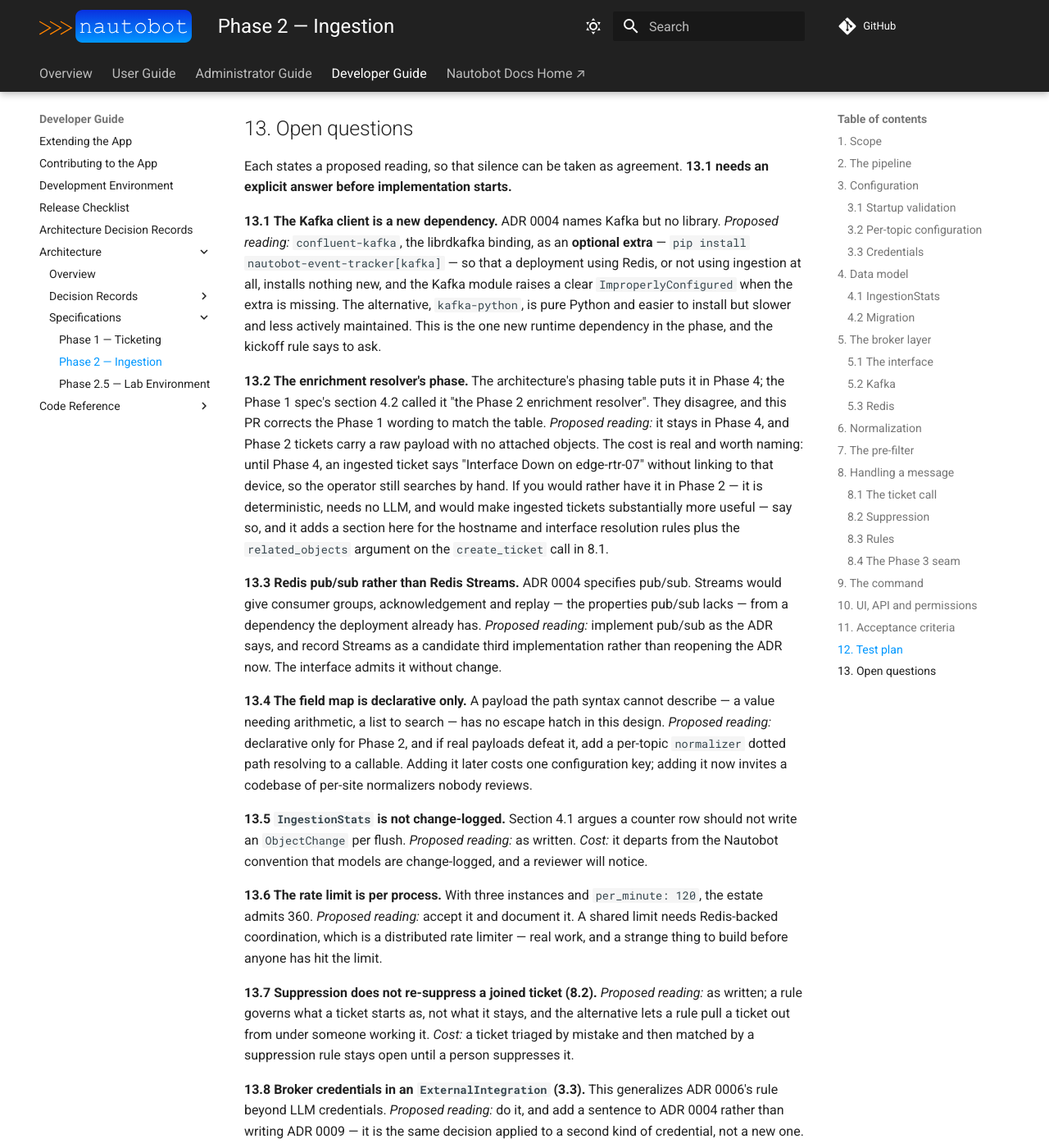
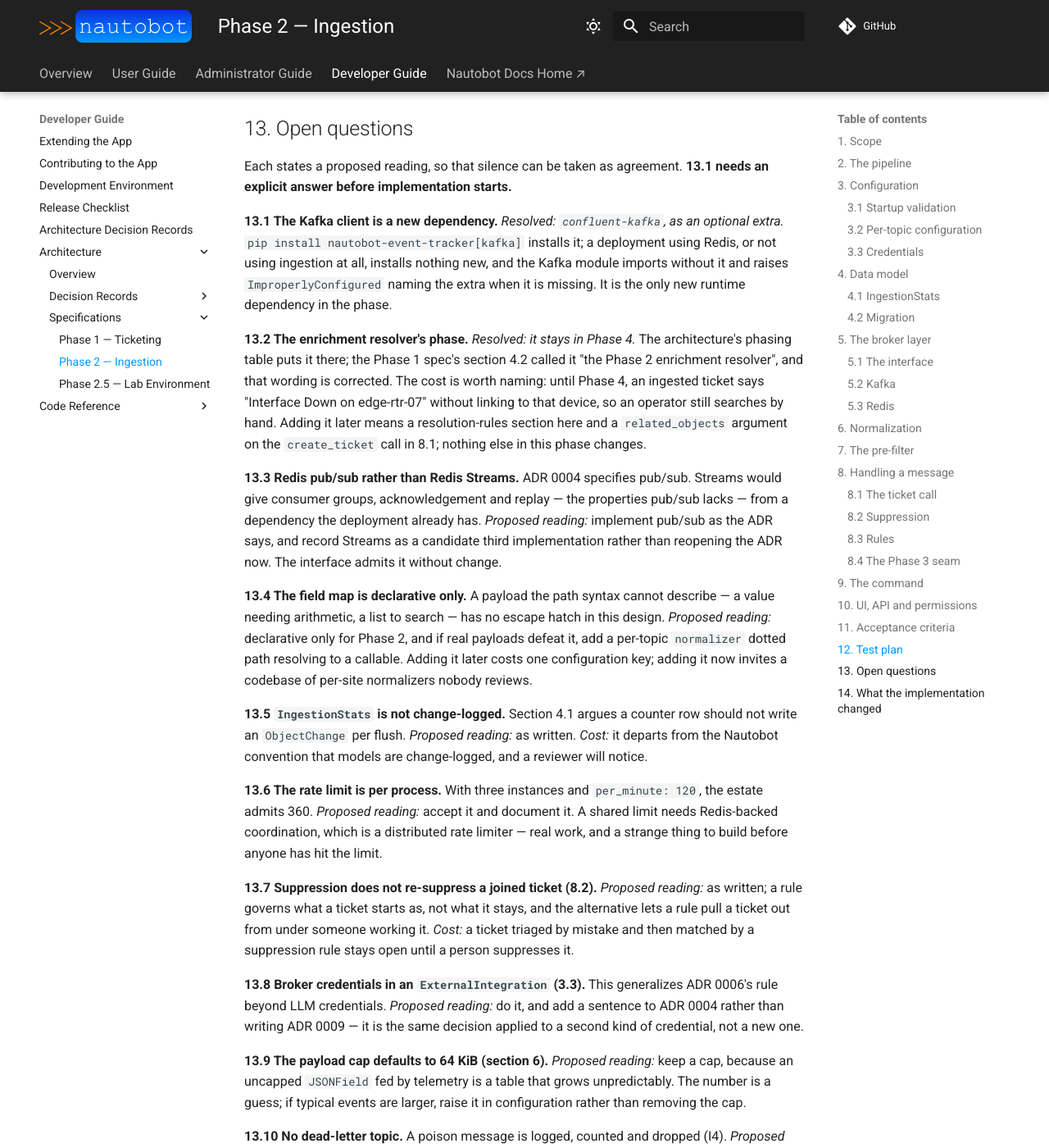
Before and after one commit to jtdub/nautobot-app-event-tracker, an MkDocs documentation site: the page built from docs/specs/phase-2-ingestion.md, in a window 1280 px wide and 1400 px high, scrolled down 15935 px. Shown: the whole window at 82% size. Built offline with MkDocs 1.6.1 and Material for MkDocs 9.7.7, drawn with Linux system fonts in a browser that asks for light colours; comment, search, counter and statistics services are not loaded; some of the changed text lies outside the part shown.

Commit message:
Record what the Phase 2 implementation settled
The two open questions that needed an answer have one: confluent-kafka
as an optional extra, and the enrichment resolver staying in Phase 4.

Section 14 records where the implementation departed from the spec -
the poll timeout belonging to the loop rather than to Kafka, the
unresolvable dedup template being logged rather than counted so the
drop invariant holds, retention covering every consumer's rows, and the
connection being dropped before a retry only when it is ours to drop.

Co-Authored-By: Claude Opus 5 <noreply@anthropic.com>
Claude-Session: https://claude.ai/code/session_01JbELBj7RDANwqDxzL1J67Z

```diff
--- a/docs/specs/phase-2-ingestion.md
+++ b/docs/specs/phase-2-ingestion.md
@@ -77,7 +78,6 @@ PLUGINS_CONFIG = {
                 "bootstrap_servers": ["kafka-1:9092", "kafka-2:9092"],
                 "group_id": "nautobot-event-tracker",
                 "external_integration": "",     # name of an ExternalIntegration, optional
-                "poll_timeout_seconds": 1.0,
             },
             "redis": {
                 "external_integration": "",
@@ -432,9 +432,9 @@ Timing is injected, never slept on: the rate limiter and the stats bucket both t
 
 Each states a proposed reading, so that silence can be taken as agreement. **13.1 needs an explicit answer before implementation starts.**
 
-**13.1 The Kafka client is a new dependency.** ADR 0004 names Kafka but no library. *Proposed reading:* `confluent-kafka`, the librdkafka binding, as an **optional extra** — `pip install nautobot-event-tracker[kafka]` — so that a deployment using Redis, or not using ingestion at all, installs nothing new, and the Kafka module raises a clear `ImproperlyConfigured` when the extra is missing. The alternative, `kafka-python`, is pure Python and easier to install but slower and less actively maintained. This is the one new runtime dependency in the phase, and the kickoff rule says to ask.
+**13.1 The Kafka client is a new dependency.** *Resolved: `confluent-kafka`, as an optional extra.* `pip install nautobot-event-tracker[kafka]` installs it; a deployment using Redis, or not using ingestion at all, installs nothing new, and the Kafka module imports without it and raises `ImproperlyConfigured` naming the extra when it is missing. It is the only new runtime dependency in the phase.
 
-**13.2 The enrichment resolver's phase.** The architecture's phasing table puts it in Phase 4; the Phase 1 spec's section 4.2 called it "the Phase 2 enrichment resolver". They disagree, and this PR corrects the Phase 1 wording to match the table. *Proposed reading:* it stays in Phase 4, and Phase 2 tickets carry a raw payload with no attached objects. The cost is real and worth naming: until Phase 4, an ingested ticket says "Interface Down on edge-rtr-07" without linking to that device, so the operator still searches by hand. If you would rather have it in Phase 2 — it is deterministic, needs no LLM, and would make ingested tickets substantially more useful — say so, and it adds a section here for the hostname and interface resolution rules plus the `related_objects` argument on the `create_ticket` call in 8.1.
+**13.2 The enrichment resolver's phase.** *Resolved: it stays in Phase 4.* The architecture's phasing table puts it there; the Phase 1 spec's section 4.2 called it "the Phase 2 enrichment resolver", and that wording is corrected. The cost is worth naming: until Phase 4, an ingested ticket says "Interface Down on edge-rtr-07" without linking to that device, so an operator still searches by hand. Adding it later means a resolution-rules section here and a `related_objects` argument on the `create_ticket` call in 8.1; nothing else in this phase changes.
 
 **13.3 Redis pub/sub rather than Redis Streams.** ADR 0004 specifies pub/sub. Streams would give consumer groups, acknowledgement and replay — the properties pub/sub lacks — from a dependency the deployment already has. *Proposed reading:* implement pub/sub as the ADR says, and record Streams as a candidate third implementation rather than reopening the ADR now. The interface admits it without change.
 
@@ -451,3 +451,14 @@ Each states a proposed reading, so that silence can be taken as agreement. **13.
 **13.9 The payload cap defaults to 64 KiB (section 6).** *Proposed reading:* keep a cap, because an uncapped `JSONField` fed by telemetry is a table that grows unpredictably. The number is a guess; if typical events are larger, raise it in configuration rather than removing the cap.
 
 **13.10 No dead-letter topic.** A poison message is logged, counted and dropped (I4). *Proposed reading:* enough for Phase 2 — the counter and the log line make it visible, and republishing failures to a broker topic is a second producer path with its own failure modes. If operators need the messages themselves, a dead-letter topic is a small addition later.
+
+
+## 14. What the implementation changed
+
+Recorded here rather than left to a reader to discover by diffing the spec against the code.
+
+- **`poll_timeout_seconds` moved to the top of the `ingestion` block**, out of the Kafka block. Both implementations poll, and the timeout is also how often the loop can notice a shutdown signal — which has nothing to do with which broker is in use.
+- **The unresolvable-dedup-template case is logged rather than counted** (section 3.2). Counting it in `drops_by_reason` would have broken that field's invariant, since the event is not dropped. The log line is rate-limited to once per topic per stats bucket, so a misconfigured template cannot itself become the flood.
+- **Retention pruning covers every consumer's rows**, not only the pruning process's own. An instance that has stopped running would otherwise leave its counters behind forever.
+- **A database failure drops the connection before retrying**, but only when not inside an enclosing transaction. Retrying on a connection the server has already closed just fails again; a connection inside someone else's transaction is not ours to close.
+- **`IngestionStats` gained a filter form** alongside its filterset, so the list page filters the way every other list page in the app does.
```
Also changed, not shown: other parts of docs/specs/phase-2-ingestion.md (+1 -0 lines), 1 other file.
